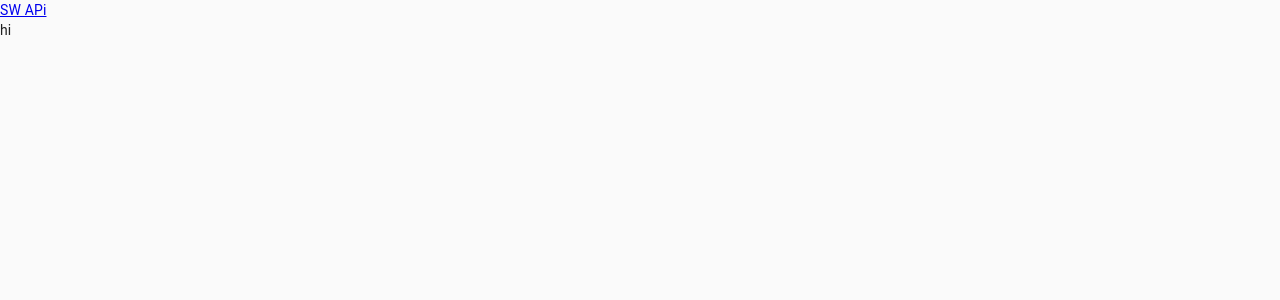
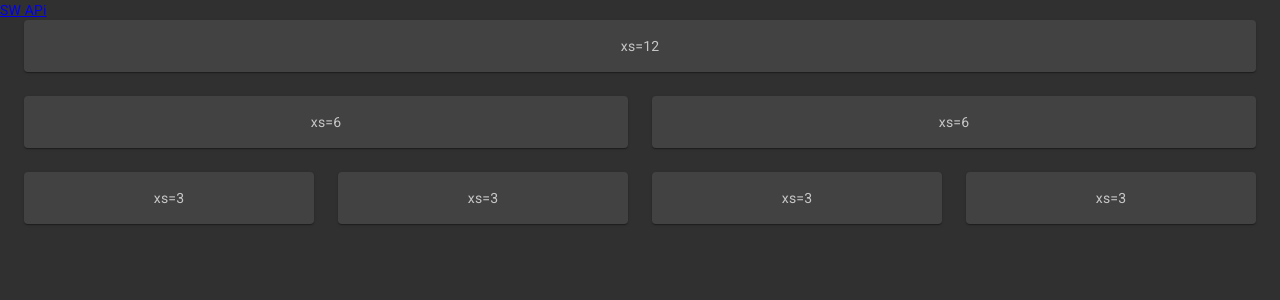
Before and after one commit to bbrojson/swapi-app, a React (Create React App) app: page / in a window 1280 px wide. Shown: the top 300 px of the page. Built offline with nearby package versions, Linux system fonts and the light colour scheme; the HTML template or start-up script is replaced by a standard one.

Commit message:
feature: Add Material-UI

```diff
--- a/package.json
+++ b/package.json
@@ -4,6 +4,7 @@
   "private": true,
   "dependencies": {
     "@material-ui/core": "^4.11.0",
+    "@material-ui/icons": "^4.9.1",
     "@reduxjs/toolkit": "^1.4.0",
     "@testing-library/jest-dom": "^5.11.5",
     "@testing-library/react": "^11.1.0",
--- a/public/index.html
+++ b/public/index.html
@@ -3,7 +3,7 @@
   <head>
     <meta charset="utf-8" />
     <link rel="icon" href="%PUBLIC_URL%/favicon.ico" />
-    <meta name="viewport" content="width=device-width, initial-scale=1" />
+    <meta name="viewport" content="width=device-width, initial-scale=1.0, maximum-scale=1.0, user-scalable=no" />
     <meta name="theme-color" content="#000000" />
     <meta
       name="description"
@@ -24,6 +24,9 @@
       work correctly both with client-side routing and a non-root public URL.
       Learn how to configure a non-root public URL by running `npm run build`.
     -->
+    <link rel="stylesheet" href="https://fonts.googleapis.com/css?family=Roboto:300,400,500,700&display=swap" />
+    <link rel="stylesheet" href="https://fonts.googleapis.com/icon?family=Material+Icons" />
+
     <title>SWAPI app</title>
   </head>
   <body>
--- a/src/App.tsx
+++ b/src/App.tsx
@@ -19,8 +19,8 @@ const darkTheme = createMuiTheme({
 export default function App() {
   return (
     <div>
-      <CssBaseline />
       <ThemeProvider theme={darkTheme}>
+        <CssBaseline />
         <BrowserRouter>
           <Header />
           <Routes>
--- a/src/index.css
+++ b/src/index.css
@@ -1,12 +1,3 @@
-body {
-  margin: 0;
-  font-family: -apple-system, BlinkMacSystemFont, 'Segoe UI', 'Roboto', 'Oxygen',
-    'Ubuntu', 'Cantarell', 'Fira Sans', 'Droid Sans', 'Helvetica Neue',
-    sans-serif;
-  -webkit-font-smoothing: antialiased;
-  -moz-osx-font-smoothing: grayscale;
-}
-
 code {
   font-family: source-code-pro, Menlo, Monaco, Consolas, 'Courier New',
     monospace;
--- a/src/views/List/List.tsx
+++ b/src/views/List/List.tsx
@@ -1,9 +1,49 @@
 import React from 'react';
+import { makeStyles, createStyles, Theme } from '@material-ui/core/styles';
+import {
+  Grid,
+  Paper,
+  Container,
+} from '@material-ui/core';
+
+const useStyles = makeStyles((theme: Theme) => createStyles({
+  root: {
+    flexGrow: 1,
+  },
+  paper: {
+    padding: theme.spacing(2),
+    textAlign: 'center',
+    color: theme.palette.text.secondary,
+  },
+}));
 
 export default function List() {
+  const classes = useStyles();
   return (
-    <div>
-      hi
-    </div>
+    <Container maxWidth="lg">
+      <Grid container spacing={3}>
+        <Grid item xs={12}>
+          <Paper className={classes.paper}>xs=12</Paper>
+        </Grid>
+        <Grid item xs={6}>
+          <Paper className={classes.paper}>xs=6</Paper>
+        </Grid>
+        <Grid item xs={6}>
+          <Paper className={classes.paper}>xs=6</Paper>
+        </Grid>
+        <Grid item xs={3}>
+          <Paper className={classes.paper}>xs=3</Paper>
+        </Grid>
+        <Grid item xs={3}>
+          <Paper className={classes.paper}>xs=3</Paper>
+        </Grid>
+        <Grid item xs={3}>
+          <Paper className={classes.paper}>xs=3</Paper>
+        </Grid>
+        <Grid item xs={3}>
+          <Paper className={classes.paper}>xs=3</Paper>
+        </Grid>
+      </Grid>
+    </Container>
   );
 }
```
Also changed, not shown: 2 other files (tests, documents, lock files or other folders).
